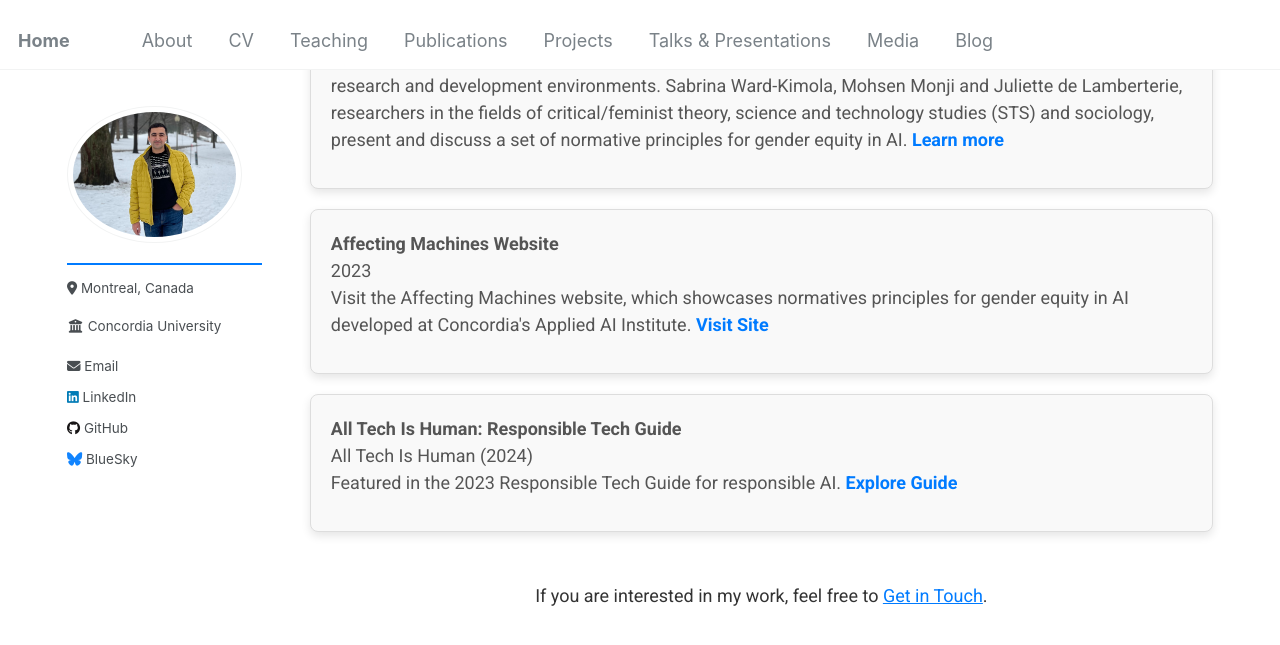
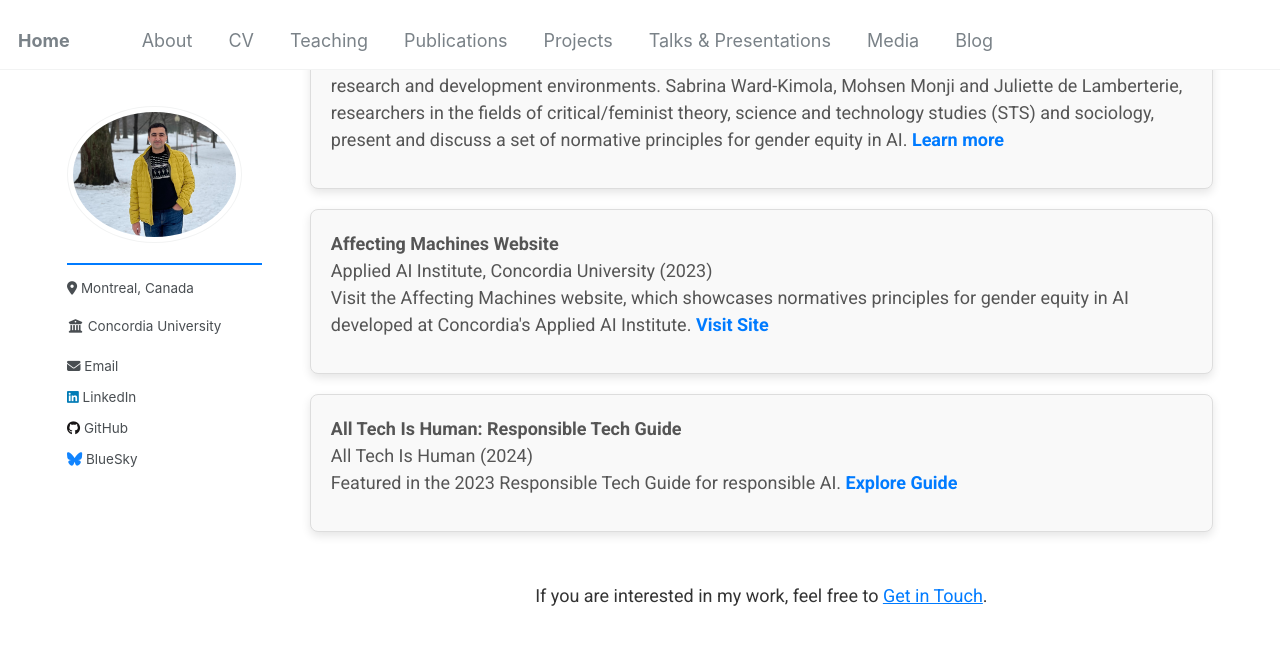
Before and after one commit to Mohsnmonji/mohsnmonji.github.io, a Jekyll site: the page built from _pages/media.md, in a window 1280 px wide and 900 px high, scrolled down 739 px. Shown: the top 645 px of the window. Built offline with Jekyll 4.4.1, drawn with Linux system fonts in a browser that asks for light colours.

Commit message:
Update media.md

```diff
--- a/_pages/media.md
+++ b/_pages/media.md
@@ -123,7 +123,7 @@ author_profile: true
     <ul>
       <li>
         <strong>Affecting Machines Website</strong> <br>
-        <span>2023</span><br>
+        <span> Applied AI Institute, Concordia University (2023) </span><br>
         Visit the Affecting Machines website, which showcases normatives principles for gender equity in AI developed at Concordia's Applied AI Institute.
         <a href="https://affectingmachines.net/" target="_blank">Visit Site</a>
       </li>
```
